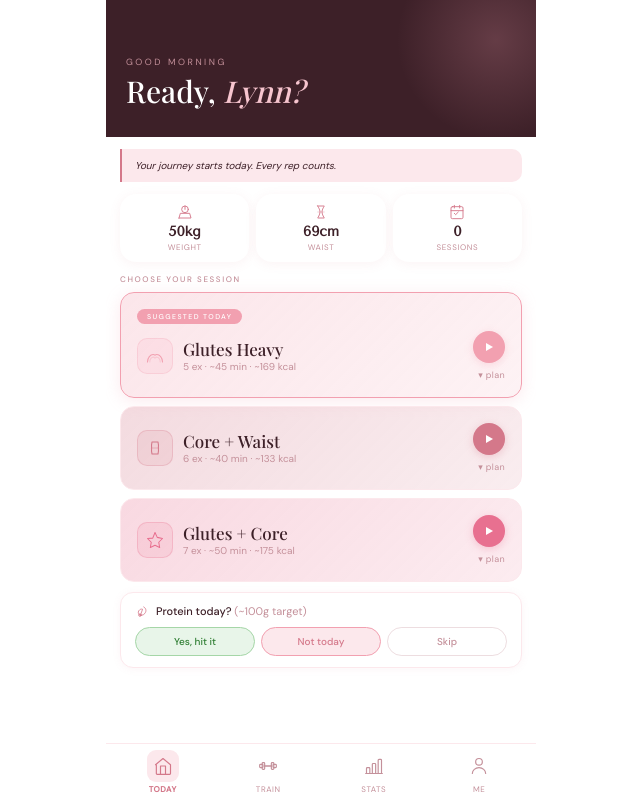
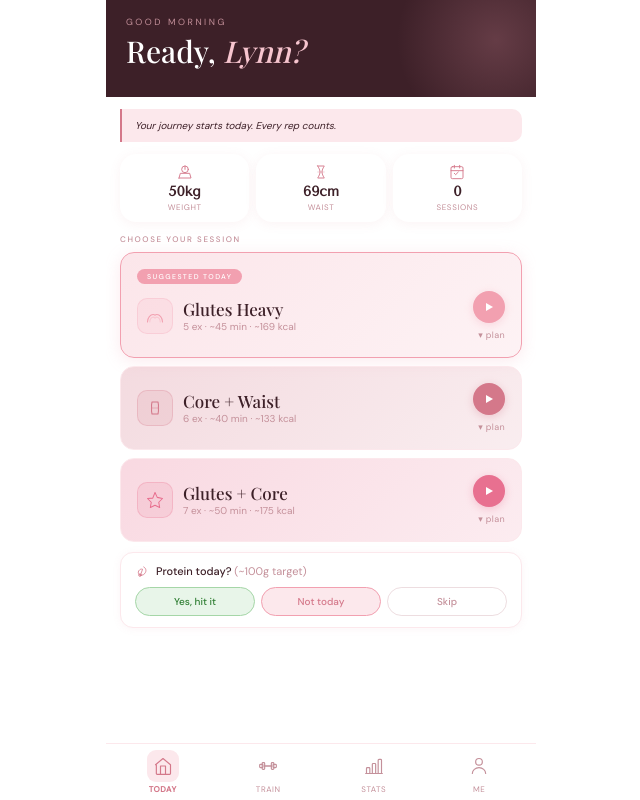
Before and after one commit to lynnhoa/PeachFit, a React (Vite) app: page / in a window 1280 px wide. Shown: the whole page, without its empty margins (319-959 px from the left). Built offline with nearby package versions, Linux system fonts and the light colour scheme; a web font is replaced by a local one.

Commit message:
Add files via upload

```diff
--- a/App.tsx
+++ b/App.tsx
@@ -463,7 +463,7 @@ export default function App(){
     };
     return(<div className="screen">
       {/* Header */}
-      <div style={{background:P.roseDeep,padding:"56px 20px 28px",position:"relative",overflow:"hidden",flexShrink:0}}>
+      <div style={{background:P.roseDeep,padding:"calc(env(safe-area-inset-top) + 16px) 20px 28px",position:"relative",overflow:"hidden",flexShrink:0}}>
         <div style={{position:"absolute",top:-60,right:-60,width:200,height:200,background:"radial-gradient(circle,rgba(242,160,176,0.22),transparent 70%)",borderRadius:"50%",pointerEvents:"none"}}/>
         <p style={{fontSize:9,letterSpacing:"0.28em",color:P.roseMid,textTransform:"uppercase",marginBottom:6}}>{getGreeting()}</p>
         <h1 className="serif" style={{fontSize:30,color:"white",fontWeight:400,lineHeight:1.15}}>Ready, <em style={{color:P.roseHero}}>{data.profile.name}?</em></h1>
@@ -632,7 +632,7 @@ export default function App(){
         return tS<tA?s:a;
       },SESSIONS[0]);
       return(<div className="screen" style={{background:P.bg}}>
-        <div style={{background:P.roseDeep,padding:"56px 20px 28px",flexShrink:0}}>
+        <div style={{background:P.roseDeep,padding:"calc(env(safe-area-inset-top) + 16px) 20px 28px",flexShrink:0}}>
           <p style={{fontSize:9,letterSpacing:"0.28em",color:P.roseMid,textTransform:"uppercase",marginBottom:6}}>Train</p>
           <h1 className="serif" style={{fontSize:26,color:"white",fontWeight:400,lineHeight:1.15}}>Choose your <em style={{color:P.roseHero}}>session</em></h1>
         </div>
@@ -1070,7 +1070,7 @@ export default function App(){
     return(<div className="screen-full" style={{background:P.roseDeep}}>
 
       {/* ── HEADER — dark, coach sentence leads ── */}
-      <div style={{padding:"56px 18px 28px",position:"relative",overflow:"hidden",flexShrink:0}}>
+      <div style={{padding:"calc(env(safe-area-inset-top) + 16px) 18px 28px",position:"relative",overflow:"hidden",flexShrink:0}}>
         <div style={{position:"absolute",top:-44,right:-44,width:160,height:160,background:"radial-gradient(circle,rgba(242,160,176,0.2),transparent 70%)",borderRadius:"50%",pointerEvents:"none"}}/>
         <p style={{fontSize:8,letterSpacing:"0.26em",color:P.roseMid,textTransform:"uppercase",marginBottom:8}}>Your progress</p>
         {/* Coach sentence — Playfair, plain white + hero highlights */}
@@ -1515,7 +1515,7 @@ export default function App(){
 
     return(<>
       <div className="screen-full" style={{background:P.roseDeep}}>
-        <div style={{padding:"56px 18px 28px",position:"relative",overflow:"hidden",flexShrink:0}}>
+        <div style={{padding:"calc(env(safe-area-inset-top) + 16px) 18px 28px",position:"relative",overflow:"hidden",flexShrink:0}}>
           <div style={{position:"absolute",top:-50,right:-50,width:160,height:160,background:"radial-gradient(circle,rgba(242,160,176,0.2),transparent 70%)",borderRadius:"50%",pointerEvents:"none"}}/>
           <p style={{fontSize:8,letterSpacing:"0.26em",color:P.roseMid,textTransform:"uppercase",marginBottom:6}}>Your profile</p>
           <div onClick={()=>setMeModal("profile")} style={{display:"flex",alignItems:"center",gap:8,marginBottom:8,cursor:"pointer"}}>
```
